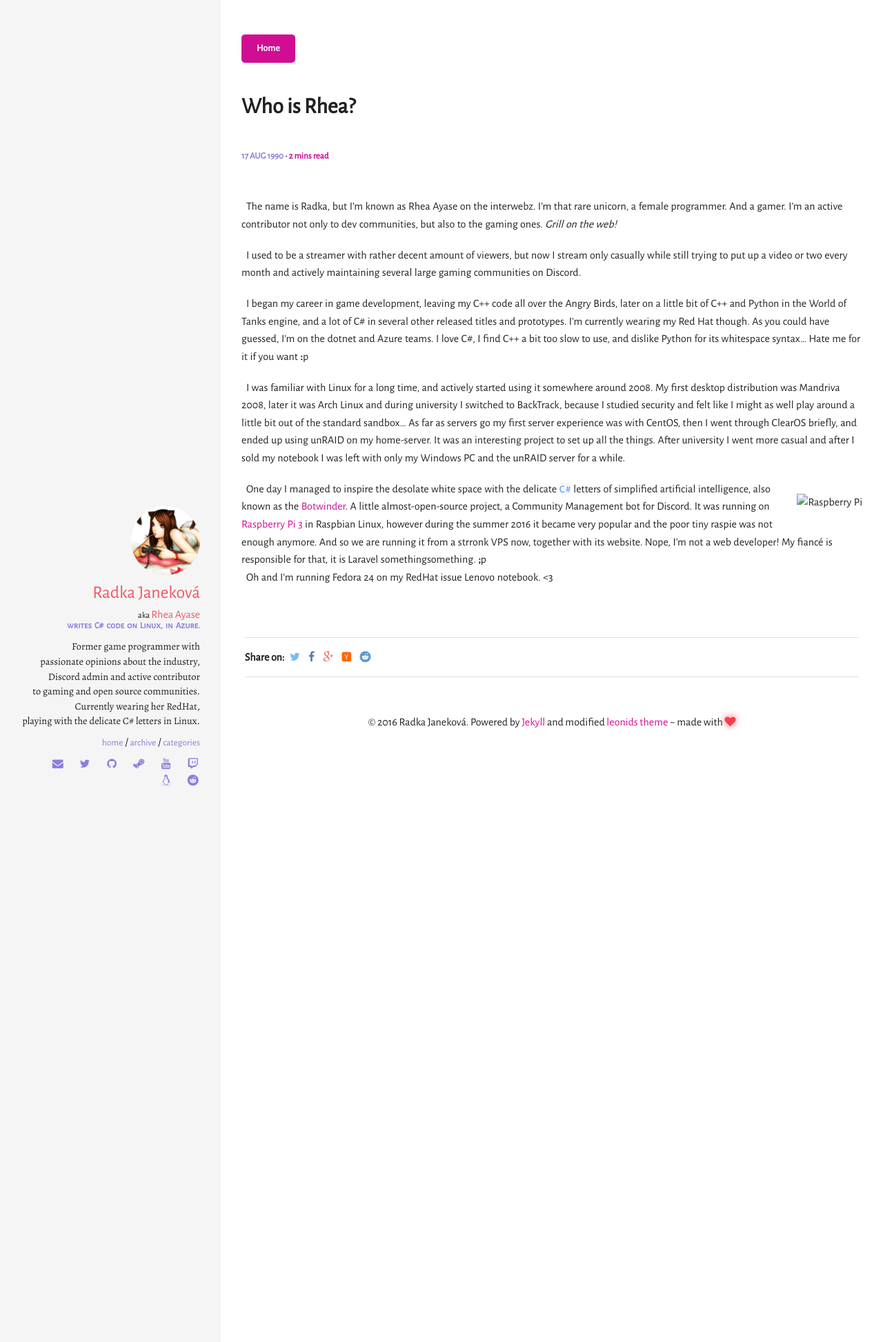
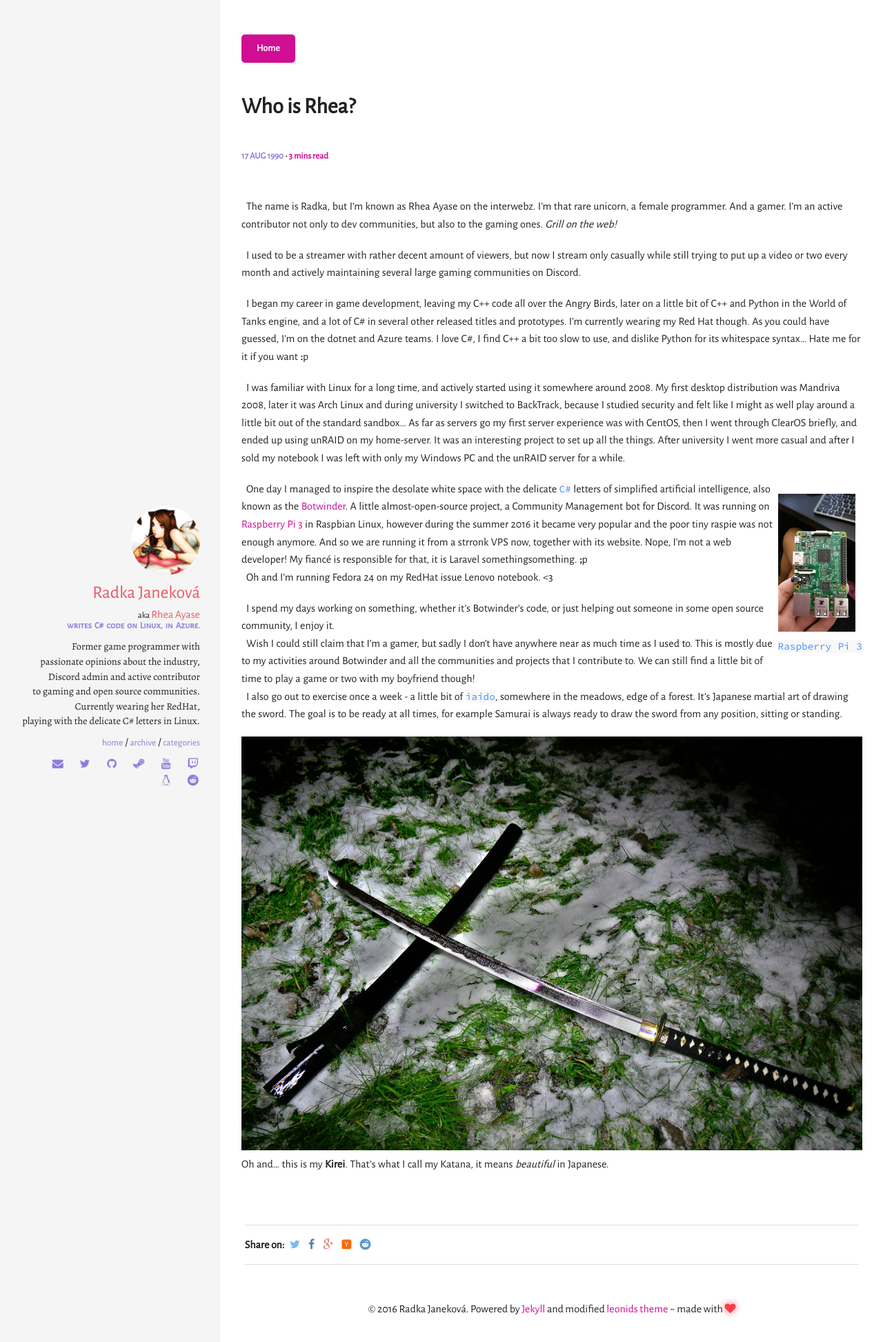
Before and after one commit to RheaAyase/jekyll-rhea, a Jekyll site: the page built from _posts/1990-08-17-Who-is-Rhea.md, in a window 1280 px wide. Shown: the top 1946 px of the page at 69% size. Built offline with Jekyll 4.4.1, drawn with Linux system fonts in a browser that asks for light colours; some web fonts are replaced; comment, search, counter and statistics services are not loaded.

Commit message:
* Who is Rhea?

```diff
--- a/_posts/1990-08-17-Who-is-Rhea.md
+++ b/_posts/1990-08-17-Who-is-Rhea.md
@@ -14,14 +14,20 @@ comments: true
 <!--more-->
 
  &nbsp; I was familiar with Linux for a long time, and actively started using it somewhere around 2008. My first desktop distribution was Mandriva 2008, later it was Arch Linux and during university I switched to BackTrack, because I studied security and felt like I might as well play around a little bit out of the standard sandbox... As far as servers go my first server experience was with CentOS, then I went through ClearOS briefly, and ended up using unRAID on my home-server. It was an interesting project to set up all the things. After university I went more casual and after I sold my notebook I was left with only my Windows PC and the unRAID server for a while.
-
 <div class='pull-right' markdown="1">
-![Raspberry Pi]({{ site.url }}/img/RPi.jpg)
+![Raspberry Pi]({{ site.url }}/assets/RPi.jpg)
+<br />`Raspberry Pi 3`
 </div>
 
  &nbsp; One day I managed to inspire the desolate white space with the delicate `C#` letters of simplified artificial intelligence, also known as the [Botwinder][botwinder]. A little almost-open-source project, a Community Management bot for Discord. It was running on [Raspberry Pi 3][raspberry] in Raspbian Linux, however during the summer 2016 it became very popular and the poor tiny raspie was not enough anymore. And so we are running it from a strronk VPS now, together with its website. Nope, I'm not a web developer! My fiancé is responsible for that, it is Laravel somethingsomething. **;**p
 <br /> &nbsp; Oh and I'm running Fedora 24 on my RedHat issue Lenovo notebook. <3
 
+ &nbsp; I spend my days working on something, whether it's Botwinder's code, or just helping out someone in some open source community, I enjoy it.
+<br /> &nbsp; Wish I could still claim that I'm a gamer, but sadly I don't have anywhere near as much time as I used to. This is mostly due to my activities around Botwinder and all the communities and projects that I contribute to. We can still find a little bit of time to play a game or two with my boyfriend though!
+<br /> &nbsp; I also go out to exercise once a week - a little bit of `iaido`, somewhere in the meadows, edge of a forest. It's Japanese martial art of drawing the sword. The goal is to be ready at all times, for example Samurai is always ready to draw the sword from any position, sitting or standing.
+
+![Katana-large]({{ site.url }}/assets/Kirei_02-large.jpg)
+Oh and... this is my **Kirei**. That's what I call my Katana, it means _beautiful_ in Japanese.
 
 [botwinder]:	http://botwinder.info
 [raspberry]:	https://www.dropbox.com/s/b4x64zhcthvu8jm/RPi_1.jpg
```
